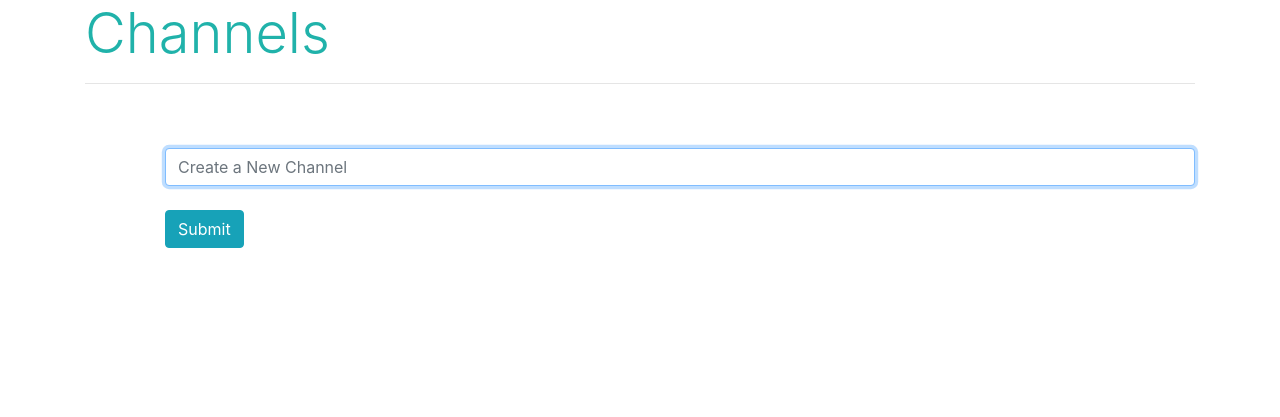
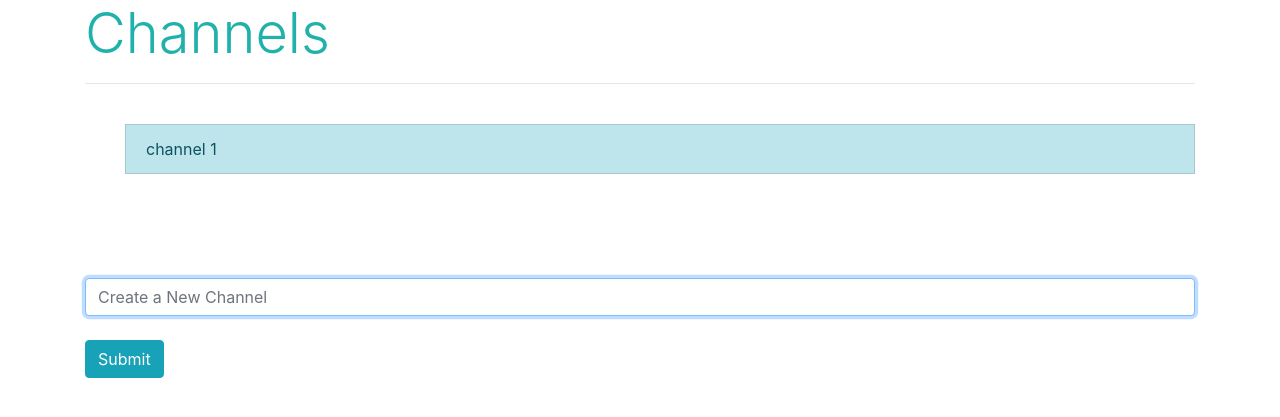
Before and after one commit to MukaiC/messaging-app, a Flask app: page / in a window 1280 px wide. Shown: the top 417 px of the page. Run offline with Flask 2, Linux system fonts and the light colour scheme; the visitor is signed in with stand-in values (Sample User, id 1); some libraries are stand-ins or nearby versions.

Commit message:
Applied styling to channel list

```diff
--- a/application.py
+++ b/application.py
@@ -9,8 +9,8 @@ socketio = SocketIO(app)
 
 # stored_channels = [{'room':'channel 1', 'messages': [{'name': 'domo', 'text': 'message1'}, {'name': 'domo', 'text': 'message2'}]}, {'room': 'channel 2', 'messages': [{'name':'domo', 'text':'testing2'}, {'name':'kirby', 'text': 'poyo'}]}]
 
-# stored_channels = [{'room':'channel 1', 'messages': [{'name': 'domo', 'text': 'message1'}, {'name': 'domo', 'text': 'message2'}]}]
-stored_channels = []
+stored_channels = [{'room':'channel 1', 'messages': [{'name': 'domo', 'text': 'message1'}, {'name': 'domo', 'text': 'message2'}]}]
+# stored_channels = []
 
 @app.route("/", methods=["GET", "POST"])
 def index():
@@ -42,24 +42,5 @@ def channels(data):
     else:
         emit("alert", {"message": "This channel already exists. Please choose different name."}, broadcast=False)
 
-    # if channel in list_channels:
-    #     # emit("alert channel exists", {"channel": channel})
-    #     emit("alert", {"message": "This channel already exists."}, broadcast=False)
-    # new_channel = {'room': channel, 'messages': []}
-    # stored_channels.append(new_channel)
-    # emit("announce channel", {"channel": channel}, broadcast=True)
-
-# this is the one working but allows creating the same channels
-# @socketio.on("submit channel")
-# def channels(data):
-#     channel = data["channel"]
-#
-#     new_channel = {'room': channel, 'messages': []}
-#     stored_channels.append(new_channel)
-#     emit("announce channel", {"channel": channel}, broadcast=True)
-
-
-
-
 if __name__ == '__main__':
     socketio.run(app)
--- a/static/styles.css
+++ b/static/styles.css
@@ -1,3 +1,27 @@
 h1{
   color: #20B2AA;
 }
+
+/* ul{
+  list-style-type: none;
+} */
+
+%list{
+  padding: 50px;
+  padding-left: 20px;
+  margin: 20px;
+  /* margin-bottom: 20px; */
+  font-family: sans-serif;
+}
+
+.existing{
+  @extend %list;
+  background-color: #E0FFFF;
+  color: #696969;
+}
+
+.new{
+  @extend %list;
+  background-color: #AFEEEE;
+  color:#696969;
+}
--- a/templates/channels.html
+++ b/templates/channels.html
@@ -11,9 +11,10 @@
 
   <ul>
     {% for channel in channels %}
-      <li>{{ channel.room }}</li>
+      <li class="list-group-item list-group-item-info">{{ channel.room }}</li><br>
     {% endfor %}
-  <ul>
+  </ul>
+  <br>
   <ul id="channels">
   </ul>
   <br>
```
